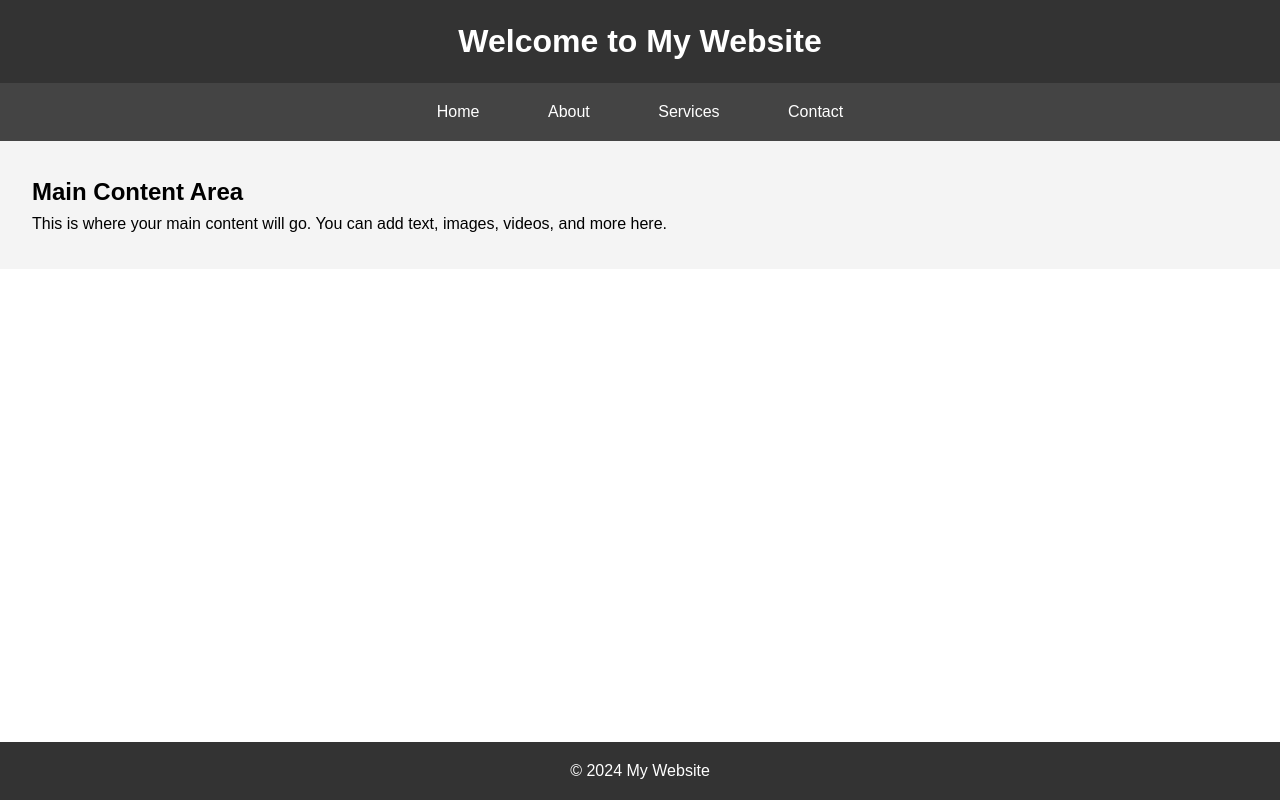
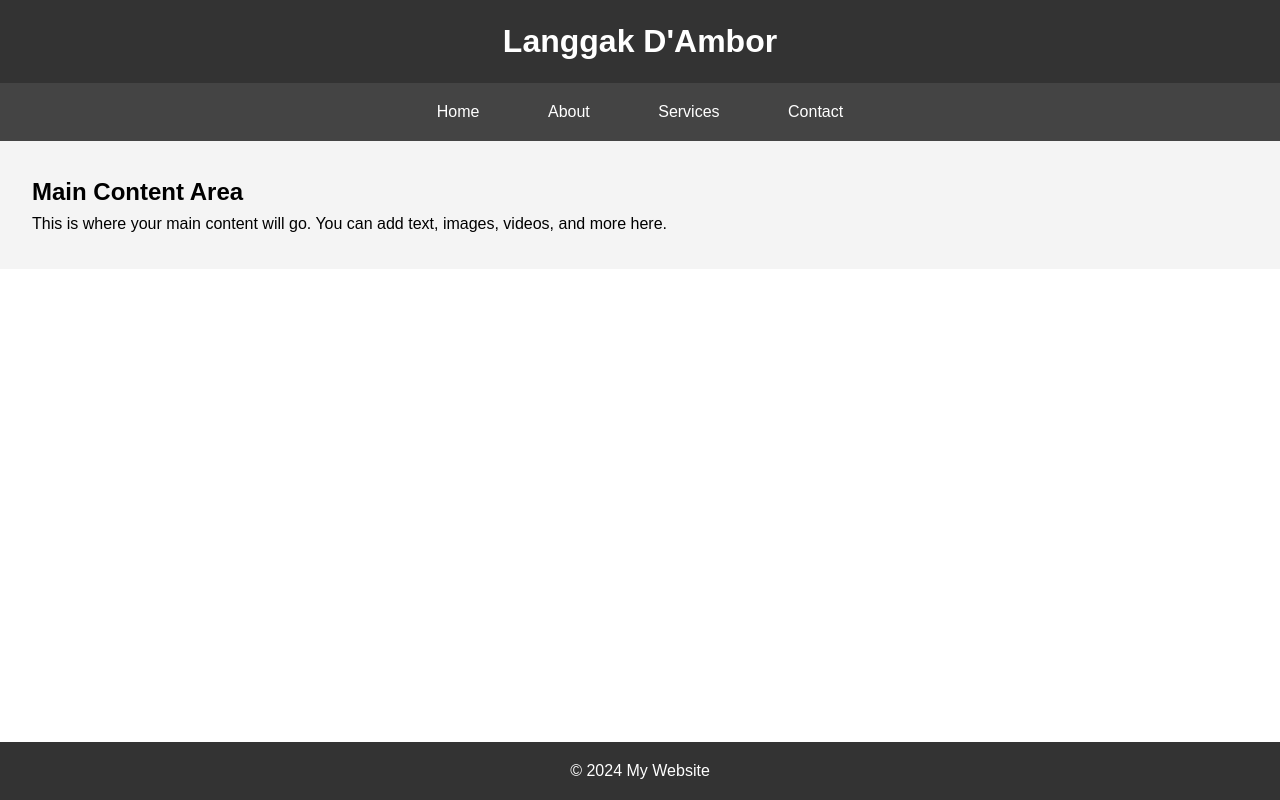
Before and after one commit to FikriFadz/LanggakDAmbor, a plain HTML site: page index.html in a window 1280 px wide. Drawn offline with Linux system fonts and the light colour scheme.

Commit message:
Update index.html

```diff
--- a/index.html
+++ b/index.html
@@ -67,7 +67,7 @@
 </head>
 <body>
     <header>
-        <h1>Welcome to My Website</h1>
+        <h1>Langgak D'Ambor</h1>
     </header>
     <nav>
         <ul>
```
